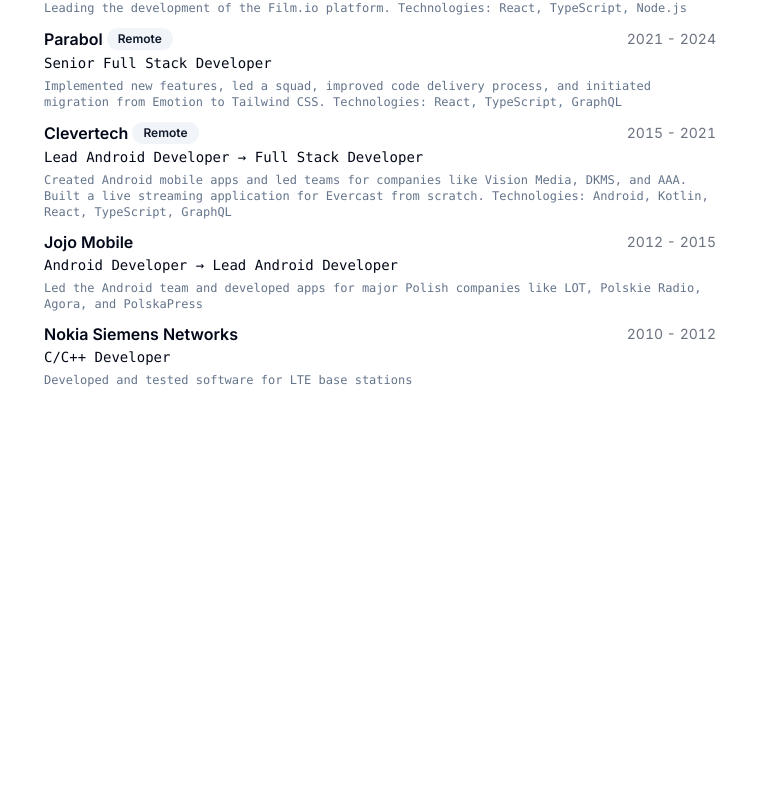
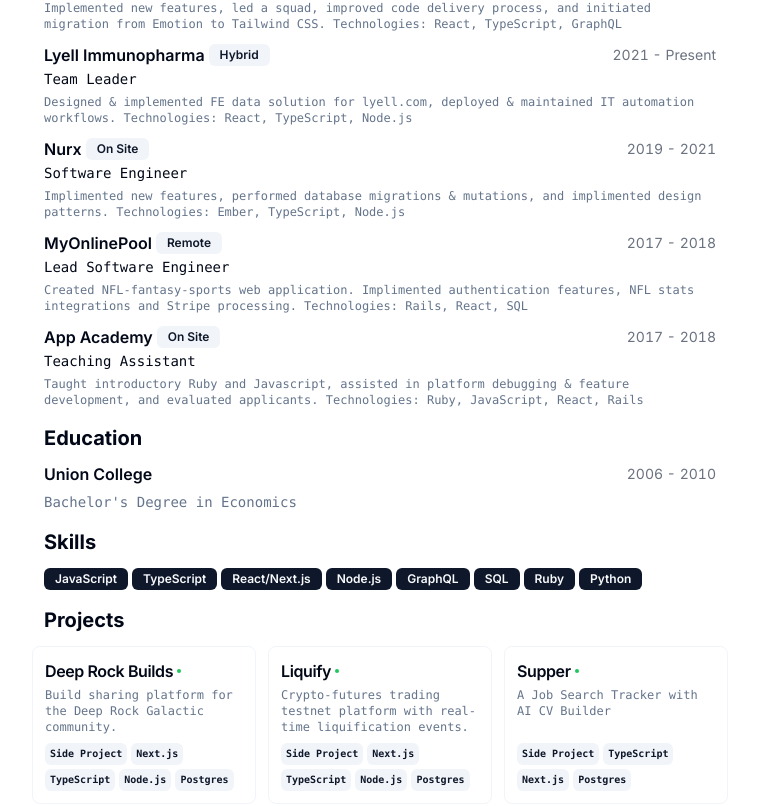
Before and after one commit to asherman-ca/folio24, a Next.js app: page / in a window 1280 px wide. Shown: the part 454-1260 px from the top of the page, without its empty margins (260-1019 px from the left). Before the commit the page ends 906 px from the top, so only its background shows below. Built offline with nearby package versions, Linux system fonts and the light colour scheme.

Commit message:
resume data - update

```diff
--- a/app/page.tsx
+++ b/app/page.tsx
@@ -5,6 +5,7 @@
 import { Section } from '@/components/ui/section'
 import { Card, CardContent, CardHeader } from '@/components/ui/card'
 import { Badge } from '@/components/ui/badge'
+import { ProjectCard } from '@/components/ui/ProjectCard'
 
 export default async function Index() {
 	return (
@@ -70,7 +71,7 @@
 				<h2 className='text-xl font-bold'>Work Experience</h2>
 				{RESUME_DATA.work.map((work) => (
 					<Card key={work.company}>
-						<CardHeader className='p-0'>
+						<CardHeader>
 							<div className='flex items-center justify-between gap-x-2 text-base'>
 								<h3 className='inline-flex items-center justify-center gap-x-1 font-semibold leading-none'>
 									<a className='hover:underline' href={work.link}>
@@ -98,12 +99,64 @@
 								{work.title}
 							</h4>
 						</CardHeader>
-						<CardContent className='mt-2 text-xs print:text-[10px] p-0'>
+						<CardContent className='mt-2 text-xs print:text-[10px]'>
 							{work.description}
 						</CardContent>
 					</Card>
 				))}
 			</Section>
+			<Section>
+				<h2 className='text-xl font-bold'>Education</h2>
+				{RESUME_DATA.education.map((education) => {
+					return (
+						<Card key={education.school}>
+							<CardHeader>
+								<div className='flex items-center justify-between gap-x-2 text-base'>
+									<h3 className='font-semibold leading-none'>
+										{education.school}
+									</h3>
+									<div className='text-sm tabular-nums text-gray-500'>
+										{education.start} - {education.end}
+									</div>
+								</div>
+							</CardHeader>
+							<CardContent className='mt-2 print:text-[12px]'>
+								{education.degree}
+							</CardContent>
+						</Card>
+					)
+				})}
+			</Section>
+			<Section>
+				<h2 className='text-xl font-bold'>Skills</h2>
+				<div className='flex flex-wrap gap-1'>
+					{RESUME_DATA.skills.map((skill) => {
+						return (
+							<Badge className='print:text-[10px]' key={skill}>
+								{skill}
+							</Badge>
+						)
+					})}
+				</div>
+			</Section>
+			<Section>
+				<Section className='print-force-new-page scroll-mb-16'>
+					<h2 className='text-xl font-bold'>Projects</h2>
+					<div className='-mx-3 grid grid-cols-1 gap-3 print:grid-cols-3 print:gap-2 md:grid-cols-2 lg:grid-cols-3'>
+						{RESUME_DATA.projects.map((project) => {
+							return (
+								<ProjectCard
+									key={project.title}
+									title={project.title}
+									description={project.description}
+									tags={project.techStack}
+									link={'link' in project ? project.link.href : undefined}
+								/>
+							)
+						})}
+					</div>
+				</Section>
+			</Section>
 		</main>
 	)
 }
--- /dev/null
+++ b/components/ui/ProjectCard.tsx
@@ -0,0 +1,59 @@
+import {
+	Card,
+	CardHeader,
+	CardContent,
+	CardDescription,
+	CardTitle,
+} from './card'
+import { Badge } from './badge'
+
+interface Props {
+	title: string
+	description: string
+	tags: readonly string[]
+	link?: string
+}
+
+export function ProjectCard({ title, description, tags, link }: Props) {
+	return (
+		<Card className='flex flex-col overflow-hidden border border-muted p-3'>
+			<CardHeader className=''>
+				<div className='space-y-1'>
+					<CardTitle className='text-base'>
+						{link ? (
+							<a
+								href={link}
+								target='_blank'
+								className='inline-flex items-center gap-1 hover:underline'
+							>
+								{title}{' '}
+								<span className='size-1 rounded-full bg-green-500'></span>
+							</a>
+						) : (
+							title
+						)}
+					</CardTitle>
+					<div className='hidden font-mono text-xs underline print:visible'>
+						{link?.replace('https://', '').replace('www.', '').replace('/', '')}
+					</div>
+					<CardDescription className='font-mono text-xs print:text-[10px]'>
+						{description}
+					</CardDescription>
+				</div>
+			</CardHeader>
+			<CardContent className='mt-auto flex'>
+				<div className='mt-2 flex flex-wrap gap-1'>
+					{tags.map((tag) => (
+						<Badge
+							className='px-1 py-0 text-[10px] print:px-1 print:py-0.5 print:text-[8px] print:leading-tight'
+							variant='secondary'
+							key={tag}
+						>
+							{tag}
+						</Badge>
+					))}
+				</div>
+			</CardContent>
+		</Card>
+	)
+}
--- a/components/ui/badge.tsx
+++ b/components/ui/badge.tsx
@@ -1,24 +1,24 @@
-import * as React from "react"
-import { cva, type VariantProps } from "class-variance-authority"
+import * as React from 'react'
+import { cva, type VariantProps } from 'class-variance-authority'
 
-import { cn } from "@/lib/utils"
+import { cn } from '@/lib/utils'
 
 const badgeVariants = cva(
-  "inline-flex items-center rounded-full border px-2.5 py-0.5 text-xs font-semibold transition-colors focus:outline-none focus:ring-2 focus:ring-ring focus:ring-offset-2",
+	'inline-flex items-center rounded-md border px-2.5 py-0.5 text-xs font-semibold transition-colors focus:outline-none focus:ring-2 focus:ring-ring focus:ring-offset-2',
 	{
 		variants: {
 			variant: {
 				default:
-          "border-transparent bg-primary text-primary-foreground hover:bg-primary/80",
+					'border-transparent bg-primary text-primary-foreground hover:bg-primary/80',
 				secondary:
-          "border-transparent bg-secondary text-secondary-foreground hover:bg-secondary/80",
+					'border-transparent bg-secondary text-secondary-foreground hover:bg-secondary/80',
 				destructive:
-          "border-transparent bg-destructive text-destructive-foreground hover:bg-destructive/80",
-        outline: "text-foreground",
+					'border-transparent bg-destructive text-destructive-foreground hover:bg-destructive/80',
+				outline: 'text-foreground',
 			},
 		},
 		defaultVariants: {
-      variant: "default",
+			variant: 'default',
 		},
 	}
 )
--- a/components/ui/card.tsx
+++ b/components/ui/card.tsx
@@ -20,7 +20,7 @@
 >(({ className, ...props }, ref) => (
 	<div
 		ref={ref}
-		className={cn('flex flex-col space-y-1.5 p-6', className)}
+		className={cn('flex flex-col space-y-1.5', className)}
 		{...props}
 	/>
 ))
--- a/data/resume-data.tsx
+++ b/data/resume-data.tsx
@@ -38,208 +38,123 @@
 	],
 	work: [
 		{
-			company: 'Film.io',
-			link: 'https://film.io',
+			company: 'Candace Crow Design',
+			link: 'https://candacecrowe.com/',
 			badges: ['Remote'],
-			title: 'Software Architect',
+			title: 'Lead Software Engineer',
 			start: '2024',
 			end: null,
-			description:
-				'Leading the development of the Film.io platform. Technologies: React, TypeScript, Node.js',
-		},
-		{
-			company: 'Parabol',
-			link: 'https://parabol.co',
-			badges: ['Remote'],
-			title: 'Senior Full Stack Developer',
-			start: '2021',
-			end: '2024',
 			description:
 				'Implemented new features, led a squad, improved code delivery process, and initiated migration from Emotion to Tailwind CSS. Technologies: React, TypeScript, GraphQL',
 		},
 		{
-			company: 'Clevertech',
-			link: 'https://clevertech.biz',
-			badges: ['Remote'],
-			title: 'Lead Android Developer → Full Stack Developer',
-			start: '2015',
+			company: 'Lyell Immunopharma',
+			link: 'https://lyell.com/',
+			badges: ['Hybrid'],
+			title: 'Team Leader',
+			start: '2021',
+			end: null,
+			description:
+				'Designed & implemented FE data solution for lyell.com, deployed & maintained IT automation workflows. Technologies: React, TypeScript, Node.js',
+		},
+		{
+			company: 'Nurx',
+			link: 'https://nurx.com',
+			badges: ['On Site'],
+			title: 'Software Engineer',
+			start: '2019',
 			end: '2021',
 			description:
-				'Created Android mobile apps and led teams for companies like Vision Media, DKMS, and AAA. Built a live streaming application for Evercast from scratch. Technologies: Android, Kotlin, React, TypeScript, GraphQL',
+				'Implimented new features, performed database migrations & mutations, and implimented design patterns. Technologies: Ember, TypeScript, Node.js',
 		},
 		{
-			company: 'Jojo Mobile',
-			link: 'https://bsgroup.eu/',
-			badges: [],
-			title: 'Android Developer → Lead Android Developer',
-			start: '2012',
-			end: '2015',
+			company: 'MyOnlinePool',
+			link: 'https://myonlinepool.com',
+			badges: ['Remote'],
+			title: 'Lead Software Engineer',
+			start: '2017',
+			end: '2018',
 			description:
-				'Led the Android team and developed apps for major Polish companies like LOT, Polskie Radio, Agora, and PolskaPress',
+				'Created NFL-fantasy-sports web application. Implimented authentication features, NFL stats integrations and Stripe processing. Technologies: Rails, React, SQL',
 		},
 		{
-			company: 'Nokia Siemens Networks',
-			link: 'https://www.nokia.com',
-			badges: [],
-			title: 'C/C++ Developer',
-			start: '2010',
-			end: '2012',
-			description: 'Developed and tested software for LTE base stations',
+			company: 'App Academy',
+			link: 'https://www.appacademy.io/',
+			badges: ['On Site'],
+			title: 'Teaching Assistant',
+			start: '2017',
+			end: '2018',
+			description:
+				'Taught introductory Ruby and Javascript, assisted in platform debugging & feature development, and evaluated applicants. Technologies: Ruby, JavaScript, React, Rails',
 		},
 	],
 	skills: [
 		'JavaScript',
 		'TypeScript',
-		'React/Next.js/Remix',
+		'React/Next.js',
 		'Node.js',
 		'GraphQL',
-		'Relay',
-		'WebRTC',
+		'SQL',
+		'Ruby',
+		'Python',
 	],
 	projects: [
 		{
-			title: 'Parabol',
+			title: 'Deep Rock Builds',
 			techStack: [
-				'Full Stack Developer',
+				'Side Project',
+				'Next.js',
 				'TypeScript',
-				'React',
 				'Node.js',
-				'GraphQL',
+				'Postgres',
 			],
 			description:
-				'The Agile meeting co-pilot that delivers better meetings with less effort',
+				'Build sharing platform for the Deep Rock Galactic community.',
 			link: {
-				label: 'github.com',
-				href: 'https://parabol.co/',
+				label: 'deeprockbuilds.vercel.app',
+				href: 'https://deeprockbuilds.vercel.app/',
 			},
 		},
 		{
-			title: 'Evercast',
+			title: 'Liquify',
 			techStack: [
-				'Lead Frontend Developer',
+				'Side Project',
+				'Next.js',
 				'TypeScript',
-				'React',
 				'Node.js',
-				'GraphQL',
+				'Postgres',
 			],
 			description:
-				'Creative collaboration platform that combines video conferencing and HD media streaming',
+				'Crypto-futures trading testnet platform with real-time liquification events.',
 			link: {
-				label: 'evercast.us',
-				href: 'https://www.evercast.us/',
+				label: 'liquify-three.vercel.app',
+				href: 'https://liquify-three.vercel.app/',
 			},
 		},
 		{
-			title: 'Consultly',
+			title: 'Supper',
+			techStack: ['Side Project', 'TypeScript', 'Next.js', 'Postgres'],
+			description: 'A Job Search Tracker with AI CV Builder',
+			link: {
+				label: 'supper-eta.vercel.app/',
+				href: 'https://supper-eta.vercel.app/',
+			},
+		},
+		{
+			title: 'Chonkify',
 			techStack: [
 				'Side Project',
 				'TypeScript',
 				'Next.js',
-				'Vite',
-				'GraphQL',
-				'WebRTC',
+				'Midjourney',
+				'Postgres',
 			],
-			description: 'A platform to build and grow your online business',
+			description:
+				'AI image generator that trains model and generates chonky pets in under 60 seconds',
 			link: {
-				label: 'consultly.com',
-				href: 'https://consultly.com/',
+				label: 'chonkify.vercel.app/',
+				href: 'https://chonkify.vercel.app/',
 			},
-		},
-		{
-			title: 'Monito',
-			techStack: ['Side Project', 'TypeScript', 'Next.js', 'Browser Extension'],
-			description:
-				'Browser extension that records everything happening in a web application',
-			link: {
-				label: 'monito.dev',
-				href: 'https://monito.dev/',
-			},
-		},
-		{
-			title: 'Jarocki.me',
-			techStack: ['Side Project', 'Next.js', 'MDX'],
-			description:
-				'Personal website and blog. Built with Next.js and Notion API',
-			link: {
-				label: 'github.com',
-				href: 'https://jarocki.me/',
-			},
-		},
-		{
-			title: 'Minimal',
-			techStack: ['Side Project', 'Next.js', 'Puppeteer'],
-			description:
-				'Minimalist calendars, habit trackers, and planners generator',
-			link: {
-				label: 'useminimal.com',
-				href: 'https://useminimal.com/',
-			},
-		},
-		{
-			title: 'Barepapers',
-			techStack: ['Side Project', 'Next.js', 'Puppeteer'],
-			description:
-				'Generates beautiful wallpapers using random shapes and gradients',
-			link: {
-				label: 'barepapers.com',
-				href: 'https://barepapers.com/',
-			},
-		},
-		{
-			title: 'Year progress',
-			techStack: ['Side Project', 'TypeScript', 'Next.js'],
-			description: 'Tracks current year progress and displays a countdown',
-			link: {
-				label: 'getyearprogress.com',
-				href: 'https://getyearprogress.com/',
-			},
-		},
-		{
-			title: 'Mobile Vikings',
-			techStack: ['Lead Android Developer', 'Android', 'Kotlin'],
-			description:
-				'Android application for leading virtual mobile operator in Poland',
-			link: {
-				label: 'mobilevikings.pl',
-				href: 'https://mobilevikings.pl/',
-			},
-		},
-		{
-			title: 'Howdy',
-			techStack: ['Lead Android Developer', 'Android', 'Kotlin'],
-			description: 'Howdy is a place for joining communities you care about',
-			link: {
-				label: 'play.google.com',
-				href: 'https://howdy.co/',
-			},
-		},
-		{
-			title: 'Tastycloud',
-			techStack: ['Lead Android Developer', 'Android', 'Kotlin'],
-			description:
-				'Android application for managing and displaying restaurant menus in kiosk mode',
-			link: {
-				label: 'tastycloud.fr',
-				href: 'https://www.tastycloud.fr/',
-			},
-		},
-		{
-			title: 'Ambit',
-			techStack: ['Lead Android Developer', 'Android', 'Kotlin'],
-			description:
-				'Android application that helps with sharing your contact details',
-		},
-		{
-			title: 'Bim',
-			techStack: ['Lead Android Developer', 'Android', 'Kotlin'],
-			description:
-				'Android application that helps with booking a table in a restaurants',
-		},
-		{
-			title: 'Canal Digital GO',
-			techStack: ['Lead Android Developer', 'Android', 'Kotlin'],
-			description:
-				'Video streaming mobile application for Canal Digital subscribers',
 		},
 	],
 } as const
```
Lines whose indentation alone changed are shown as unchanged.
